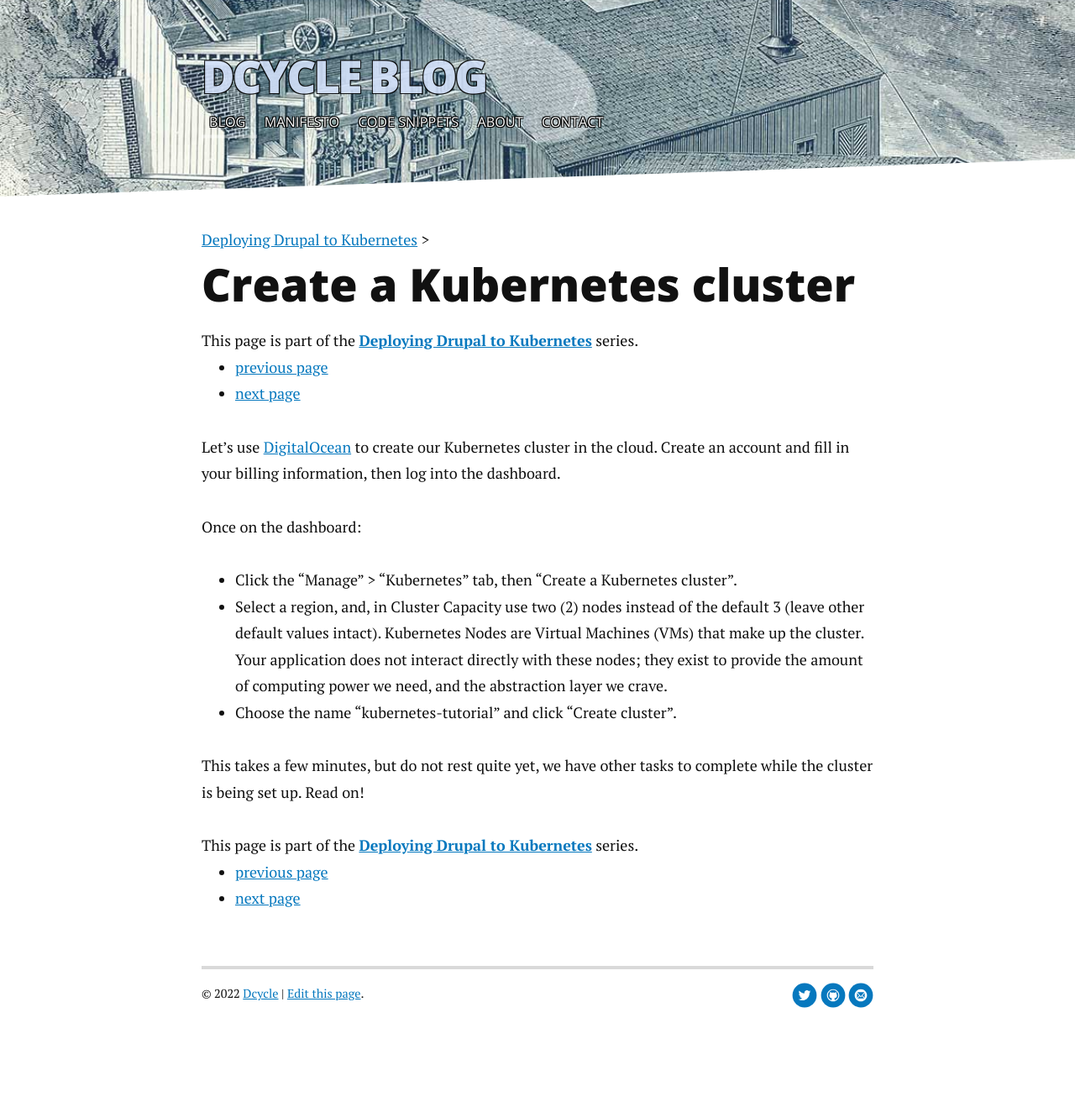
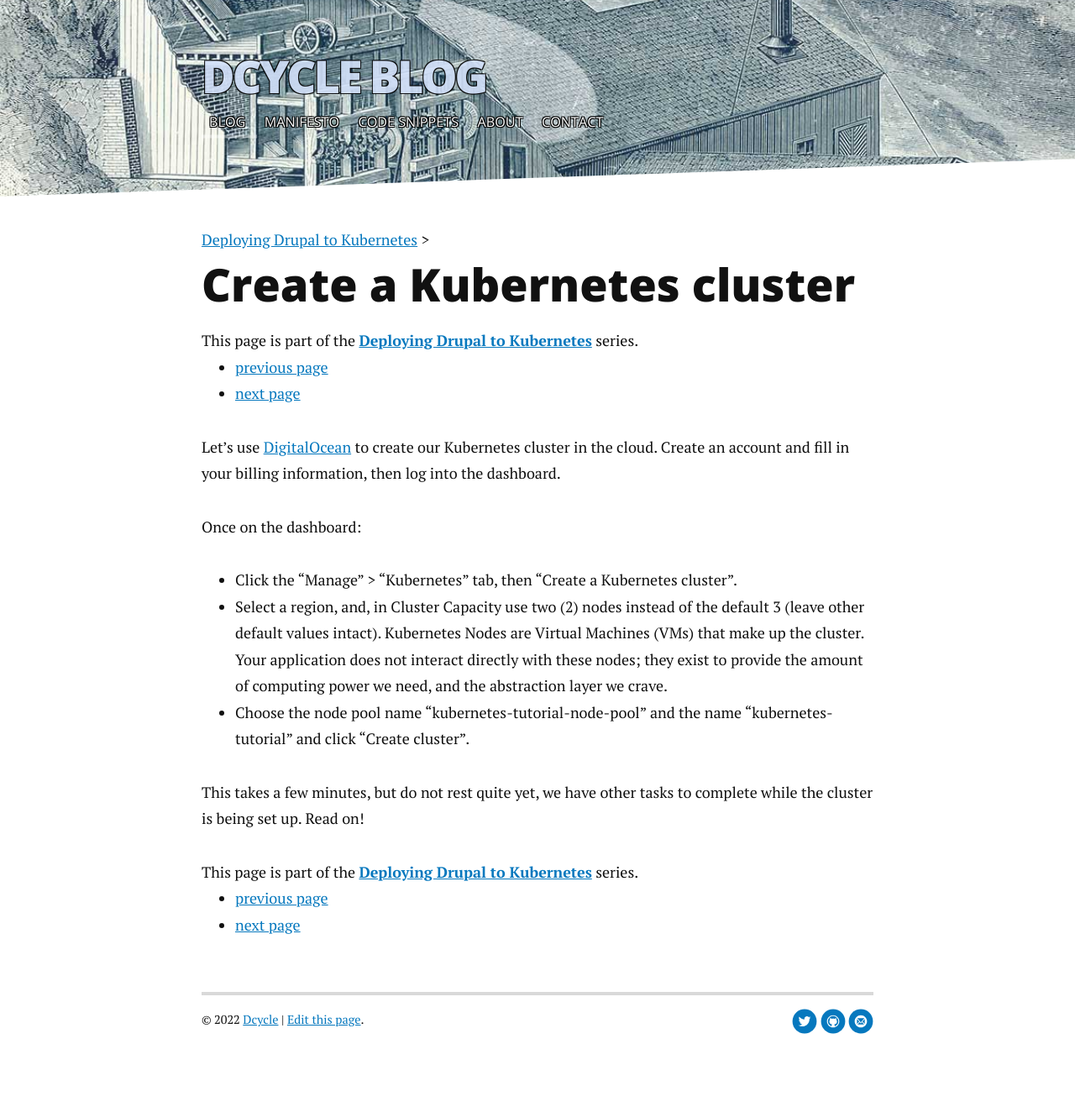
Before and after one commit to alberto56/dcycleblog, a Jekyll site: the page built from kubernetes/02-create-cluster/index.md, in a window 1280 px wide. Shown: the whole page at 84% size. Built offline with Jekyll 4.4.1, drawn with Linux system fonts in a browser that asks for light colours; nearby versions of some CDN libraries; comment, search, counter and statistics services are not loaded; before the commit the page ends 1287 px from its top, so only the background shows below that.

Commit message:
Update index.md

```diff
--- a/kubernetes/02-create-cluster/index.md
+++ b/kubernetes/02-create-cluster/index.md
@@ -13,6 +13,6 @@ Once on the dashboard:
 
 * Click the "Manage" > "Kubernetes" tab, then "Create a Kubernetes cluster".
 * Select a region, and, in Cluster Capacity use two (2) nodes instead of the default 3 (leave other default values intact). Kubernetes Nodes are Virtual Machines (VMs) that make up the cluster. Your application does not interact directly with these nodes; they exist to provide the amount of computing power we need, and the abstraction layer we crave.
-* Choose the name "kubernetes-tutorial" and click "Create cluster".
+* Choose the node pool name "kubernetes-tutorial-node-pool" and the name "kubernetes-tutorial" and click "Create cluster".
 
 This takes a few minutes, but do not rest quite yet, we have other tasks to complete while the cluster is being set up. Read on!
```
